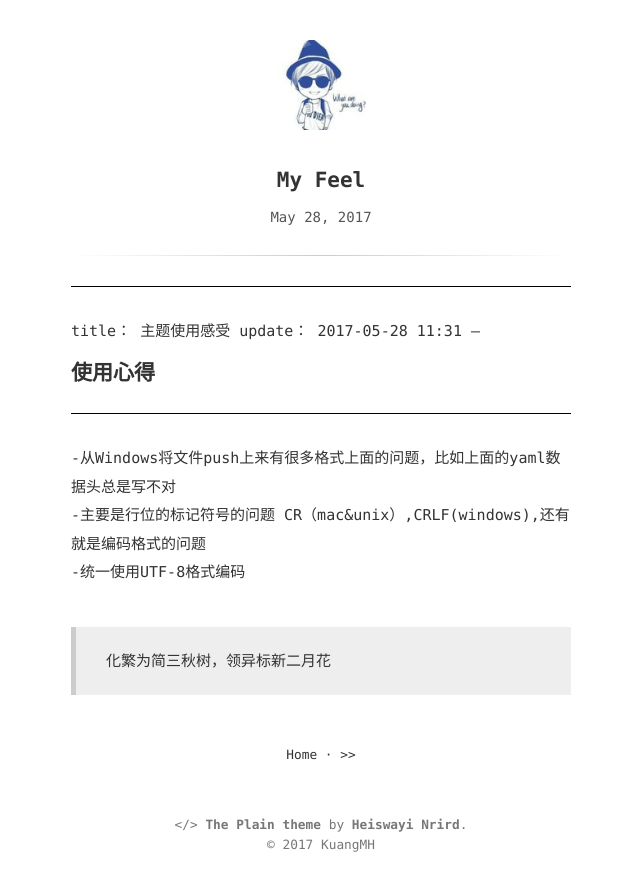
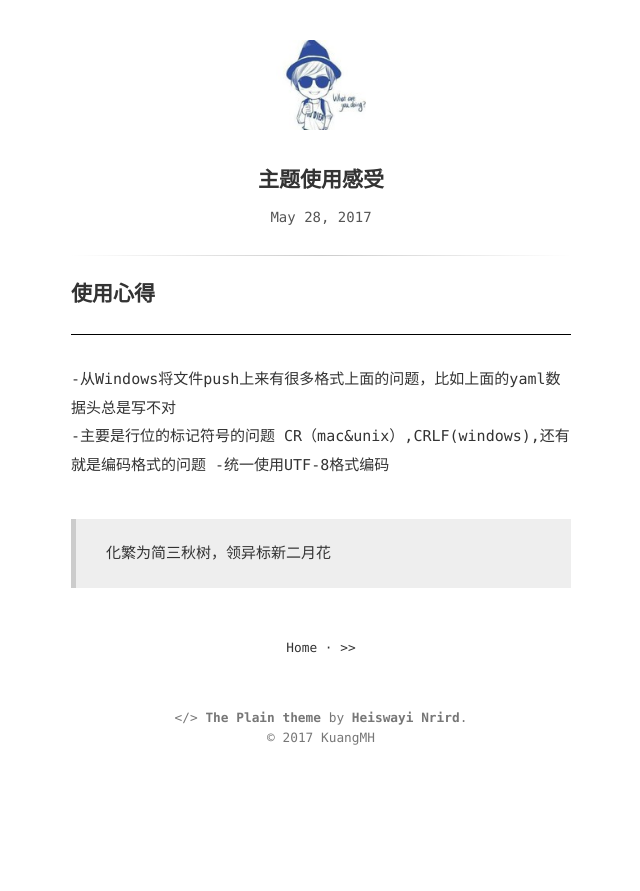
Before and after one commit to kuangmh/kuangmh.github.io, a Jekyll site: the page built from _posts/2017-05-28-my-feel.md, in a window 1280 px wide. Shown: the top 891 px of the page, without its empty margins (319-959 px from the left). Built offline with Jekyll 4.4.1, drawn with Linux system fonts in a browser that asks for light colours.

Commit message:
use vi edit

```diff
--- a/_posts/2017-05-28-my-feel.md
+++ b/_posts/2017-05-28-my-feel.md
@@ -1,12 +1,9 @@
 ---
-title： 主题使用感受
-update： 2017-05-28 11:31
+title: 主题使用感受
+update: 2017-05-28 11:31
 ---
-
 # 使用心得
 ---
 -从Windows将文件push上来有很多格式上面的问题，比如上面的yaml数据头总是写不对
--主要是行位的标记符号的问题 CR（mac&unix）,CRLF(windows),还有就是编码格式的问题
--统一使用UTF-8格式编码
-
+-主要是行位的标记符号的问题 CR（mac&unix）,CRLF(windows),还有就是编码格式的问题 -统一使用UTF-8格式编码
 >化繁为简三秋树，领异标新二月花
```
